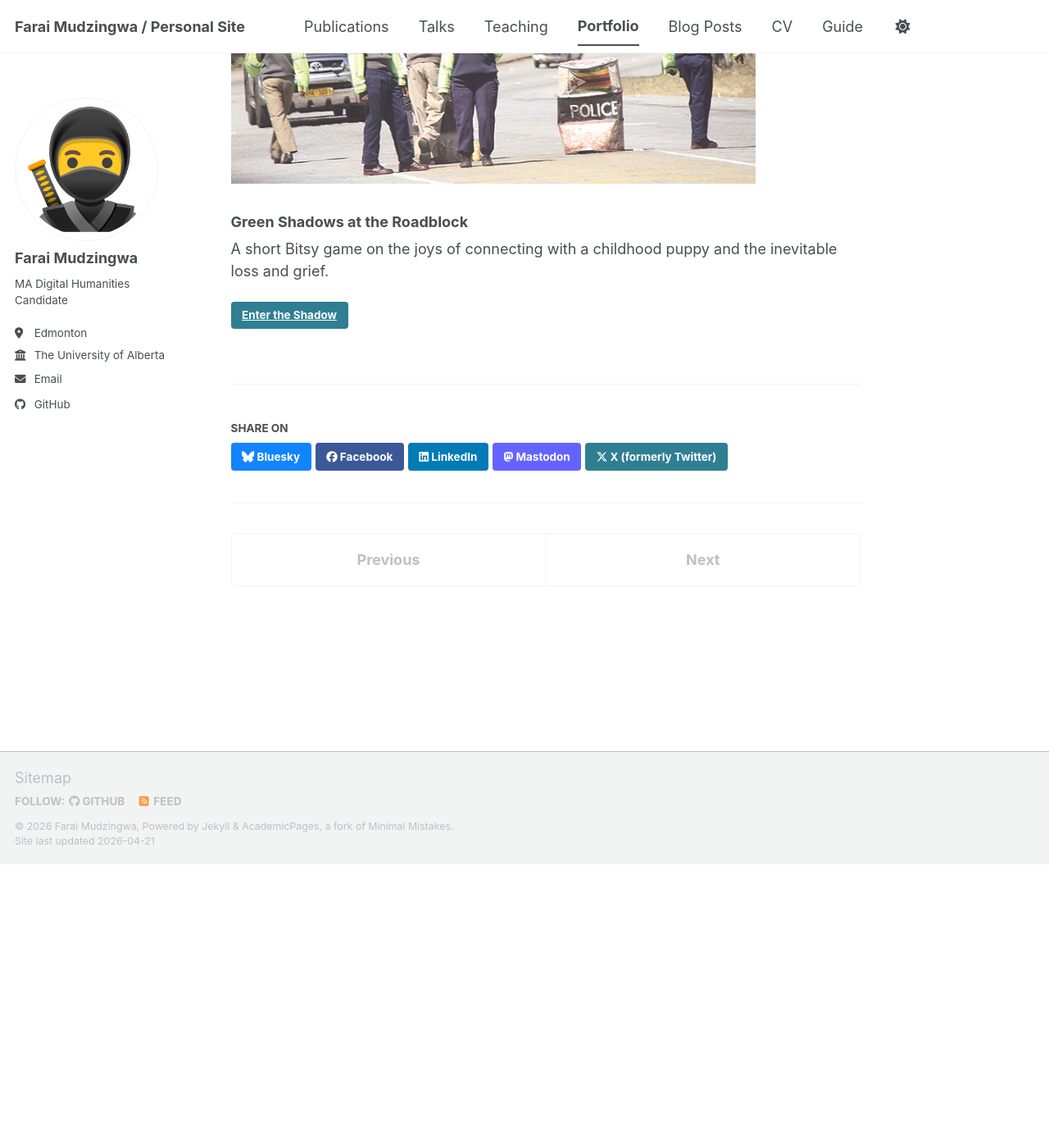
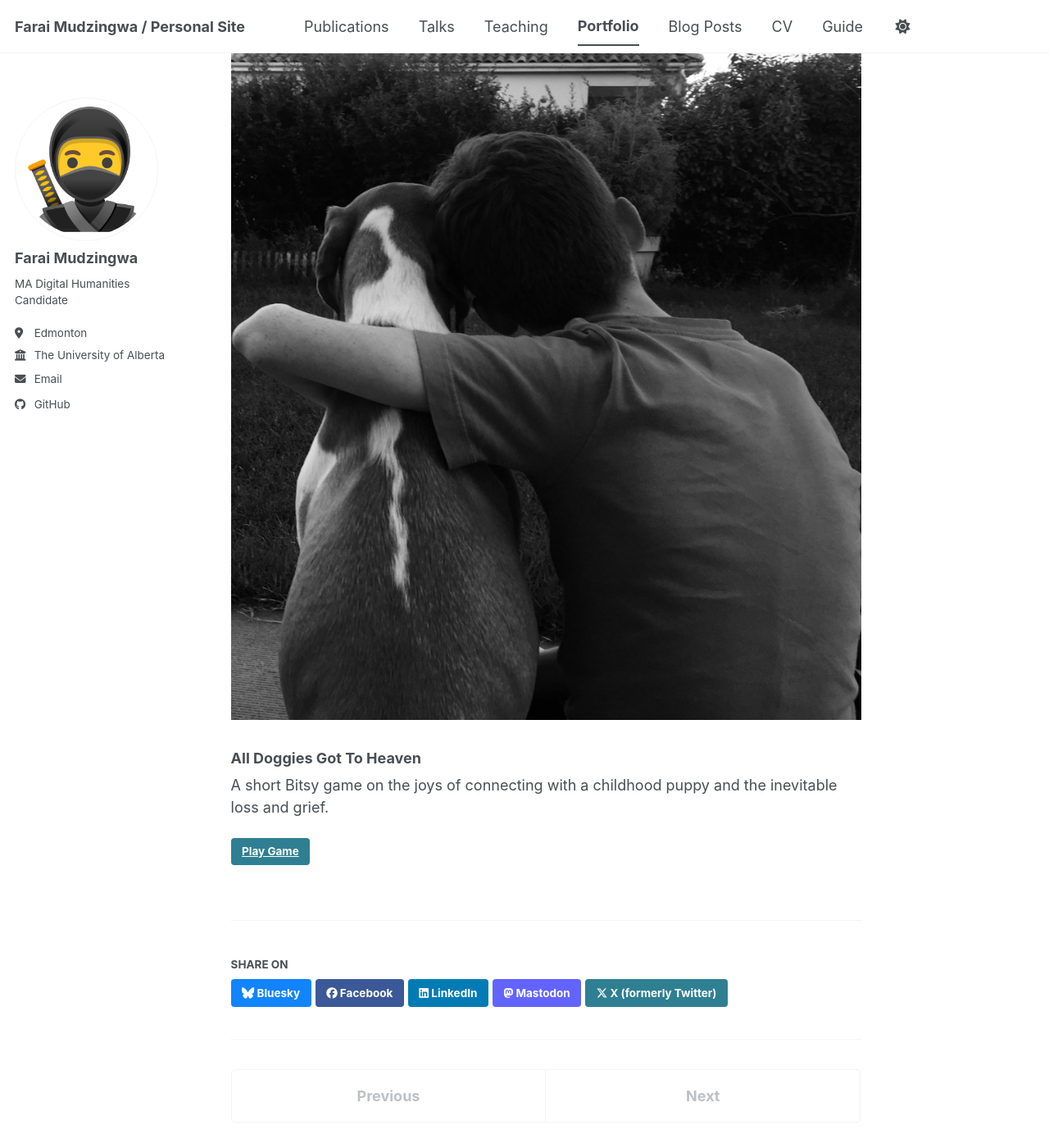
Before and after one commit to farai263/me, a Jekyll site: the page built from _portfolio/portfolio-2.html, in a window 1280 px wide and 1400 px high, scrolled down 346 px. Shown: the whole window at 82% size. Built offline with Jekyll 4.4.1, drawn with Linux system fonts in a browser that asks for light colours; a script bundle is joined from its source files by our own code; library files that are not in the unit come from our copies.

Commit message:
Update portfolio-2.html

```diff
--- a/_portfolio/portfolio-2.html
+++ b/_portfolio/portfolio-2.html
@@ -4,12 +4,12 @@ excerpt: "Bitsy game on joy, loss and the sweetness therein <br/>"
 collection: portfolio
 ---
 
-<img src="{{ '/images/roadblock-2.jpg' | relative_url }}">
+<img src="{{ '/images/boy_with_puppy.jpg' | relative_url }}">
 
 <div class="project-item">
-  <h3>Green Shadows at the Roadblock</h3>
+  <h3>All Doggies Got To Heaven</h3>
   <p>A short Bitsy game on the joys of connecting with a childhood puppy and the inevitable loss and grief.</p>
-  <a href="../green_shadows_at_the_roadblock.html" target="_blank" class="btn">Enter the Shadow</a>
+  <a href="../all_doggies_go_to_heaven.html" target="_blank" class="btn">Play Game</a>
 </div>
 
 
```
